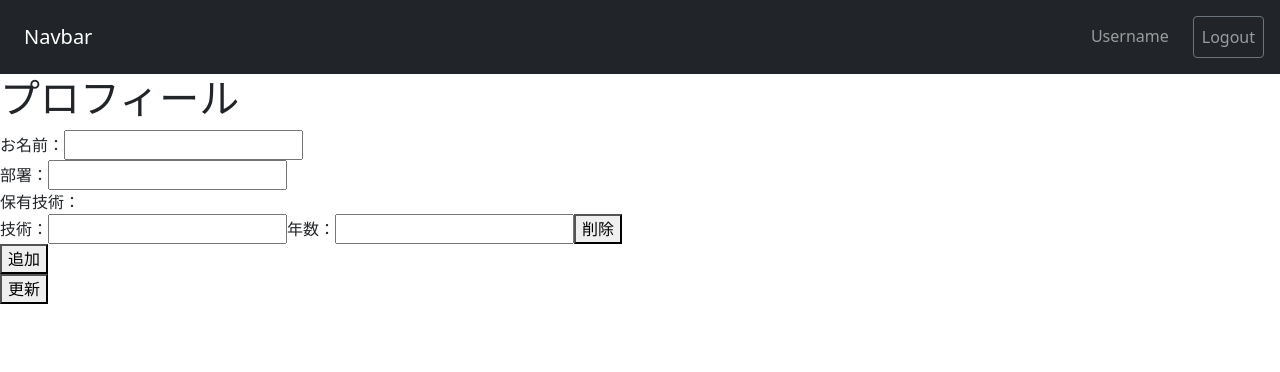
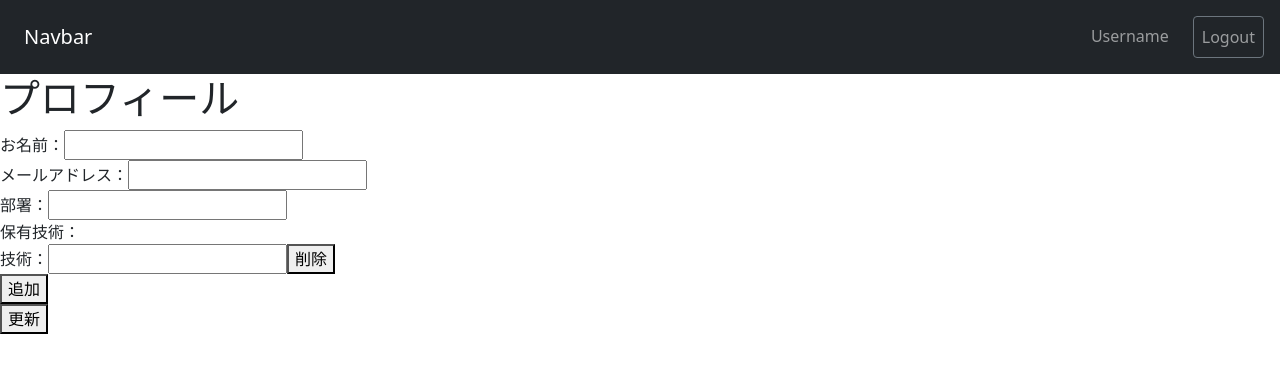
Before and after one commit to TAKAYAMAN2180/gmo-group-b-alfa, a Next.js app: page /profile in a window 1280 px wide. Shown: the top 372 px of the page. Built offline with nearby package versions, Linux system fonts and the light colour scheme.

Commit message:
プロフィールの歴を削除

```diff
--- a/src/pages/profile/index.tsx
+++ b/src/pages/profile/index.tsx
@@ -6,16 +6,17 @@ import React, { useEffect, useState } from "react";
  */
 export interface Profile {
   name: string;
+  email: string;
   department: string;
-  abilities: Ability[];
+  technologies: Technology[];
 }
 
 /**
  * 保有技術
  */
-export interface Ability {
+export interface Technology {
   name: string;
-  age: string;
+  // age: string;
 }
 
 /**
@@ -27,10 +28,10 @@ export default function Page() {
   const router = useRouter();
   const [inputValue, setInputValue] = useState<Profile>({
     name: "",
+    email: "",
     department: "",
-    abilities: [{
+    technologies: [{
       name: "",
-      age: ""
     }]
   });
 
@@ -60,16 +61,26 @@ export default function Page() {
     });
   }
 
+    /**
+   * @param e メールアドレス入力欄の変更イベント
+   */
+  const handleEmailChange = (e: React.ChangeEvent<HTMLInputElement>) => {
+    setInputValue({
+      ...inputValue,
+      email: e.target.value
+    });
+  }
+
   /**
    * @param e 保有技術入力欄の変更イベント
    * @param index 保有技術のindex
    * @param attribute 保有技術の属性
    */
-  const handleAbilitiesChange = (e: React.ChangeEvent<HTMLInputElement>, index: number, attribute: string) => {
+  const handletechnologiesChange = (e: React.ChangeEvent<HTMLInputElement>, index: number, attribute: string) => {
     const newInputValue = { ...inputValue };
-    newInputValue.abilities[index] = {
-      name: attribute === "name" ? e.target.value : inputValue.abilities[index].name,
-      age: attribute === "age" ? e.target.value : inputValue.abilities[index].age
+    newInputValue.technologies[index] = {
+      name: attribute === "name" ? e.target.value : inputValue.technologies[index].name,
+      // age: attribute === "age" ? e.target.value : inputValue.technologies[index].age
     }
     setInputValue(newInputValue);
   };
@@ -77,15 +88,15 @@ export default function Page() {
   /**
    * 保有技術の追加
    */
-  const handleAddAbility = () => {
+  const handleAddTechnology = () => {
     // 入力がない場合は追加しない
-    if (inputValue.abilities[inputValue.abilities.length - 1].name === "") return;
-    if (inputValue.abilities[inputValue.abilities.length - 1].age === "") return;
+    if (inputValue.technologies[inputValue.technologies.length - 1].name === "") return;
+    // if (inputValue.technologies[inputValue.technologies.length - 1].age === "") return;
 
     const newInputValue = { ...inputValue };
-    newInputValue.abilities.push({
+    newInputValue.technologies.push({
       name: "",
-      age: ""
+      // age: ""
     });
     setInputValue(newInputValue);
   }
@@ -93,11 +104,11 @@ export default function Page() {
   /**
    * @param index 削除する保有技術のindex
    */
-  const handleDeleteAbility = (index: number) => {
+  const handleDeleteTechnology = (index: number) => {
     // 技術が1つしかない場合は削除しない
-    if (inputValue.abilities.length === 1) return;
+    if (inputValue.technologies.length === 1) return;
     const newInputValue = { ...inputValue };
-    newInputValue.abilities.splice(index, 1);
+    newInputValue.technologies.splice(index, 1);
     setInputValue(newInputValue);
   }
 
@@ -108,7 +119,7 @@ export default function Page() {
     // 入力がない場合は更新しない
     if (inputValue.name === "") return;
     if (inputValue.department === "") return;
-    if (inputValue.abilities.some((ability) => ability.name === "" || ability.age === "")) return;
+    if (inputValue.technologies.some((ability) => ability.name === "")) return;
 
     sessionStorage.setItem("profile", JSON.stringify(inputValue));
     router.push("/profile/confirm");
@@ -121,19 +132,21 @@ export default function Page() {
       <div>
         <label>お名前：<input type="text" value={inputValue.name} onChange={(e) => handleNameChange(e)} /></label>
         <br />
+        <label>メールアドレス：<input type="email" value={inputValue.email} onChange={(e) => handleEmailChange(e)} /></label>
+        <br />
         <label>部署：<input type="text" value={inputValue.department} onChange={(e) => handleDepartmentChange(e)} /></label>
         <br />
         <label>
           保有技術：<br />
-          {inputValue.abilities.map((ability, index) => (
+          {inputValue.technologies.map((ability, index) => (
             <div key={index}>
-              <label>技術：<input type="text" value={ability.name} onChange={(e) => handleAbilitiesChange(e, index, "name")} /></label>
-              <label>年数：<input type="text" value={ability.age} onChange={(e) => handleAbilitiesChange(e, index, "age")} /></label>
-              <button onClick={() => handleDeleteAbility(index)}>削除</button>
+              <label>技術：<input type="text" value={ability.name} onChange={(e) => handletechnologiesChange(e, index, "name")} /></label>
+              {/* <label>年数：<input type="text" value={ability.age} onChange={(e) => handletechnologiesChange(e, index, "age")} /></label> */}
+              <button onClick={() => handleDeleteTechnology(index)}>削除</button>
             </div>
           )
           )}
-          <button onClick={() => handleAddAbility()}>追加</button>
+          <button onClick={() => handleAddTechnology()}>追加</button>
         </label>
         <br />
         <label><button onClick={() => submit()}>更新</button></label>
```
Also changed, not shown: src/pages/profile/confirm.tsx (+6 -5 lines).
